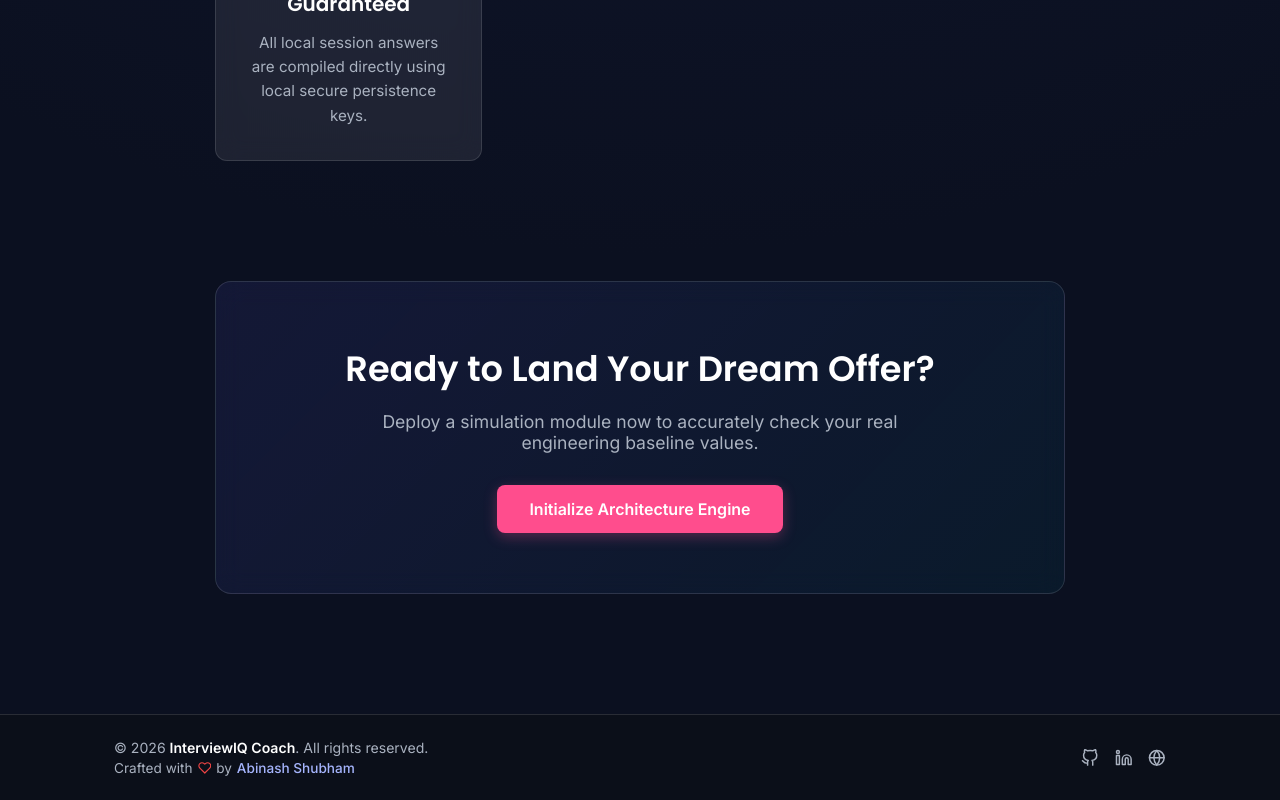
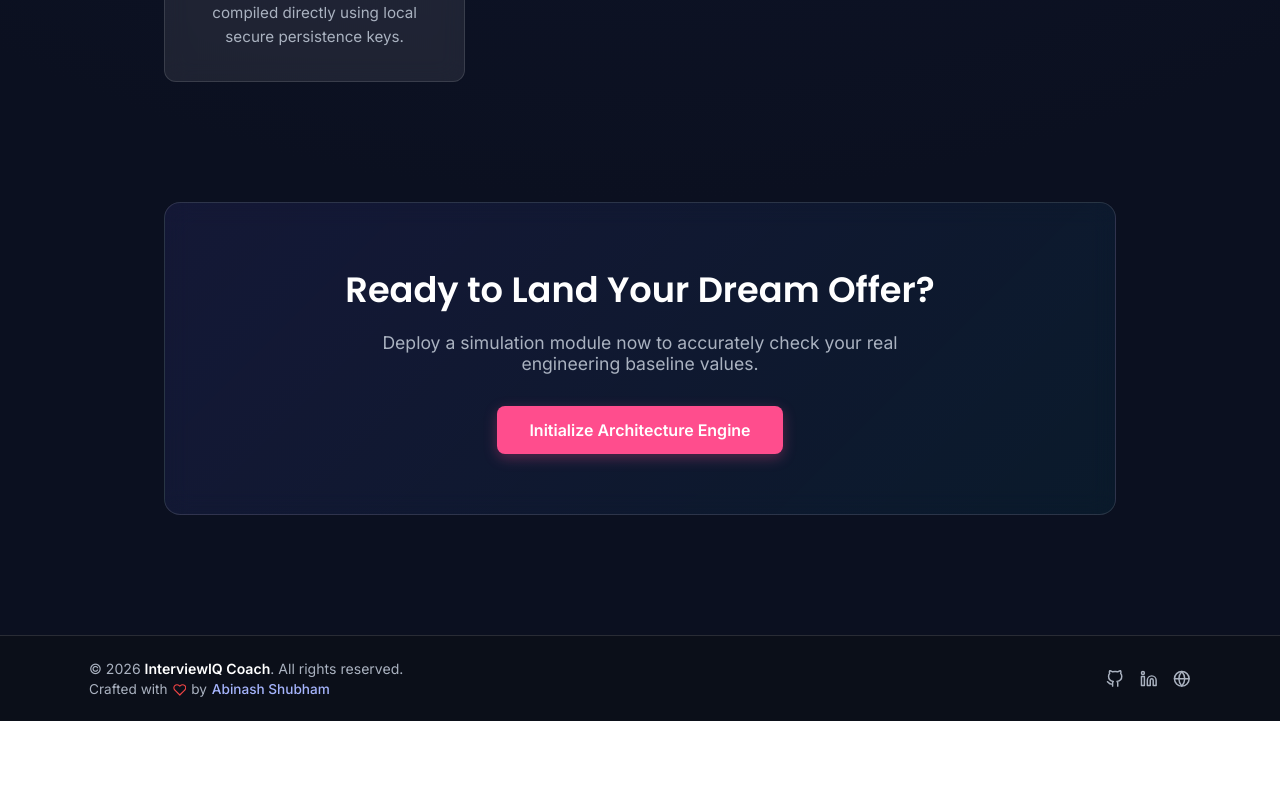
Before and after one commit to abinashshubham/interviewiq-coach, a React (Vite) app: page /setup in a window 1280 px wide. Shown: the part 1251-2051 px from the top of the page. After the commit the page ends 1972 px from the top, so only its background shows below. Built offline with nearby package versions, Linux system fonts and the light colour scheme.

Commit message:
changes in CSS file Home, History, Footer

```diff
--- a/src/components/Footer/Footer.css
+++ b/src/components/Footer/Footer.css
@@ -9,7 +9,7 @@
 }
 
 .footer-container {
-  max-width: 1100px;
+  max-width: 1150px;
   margin: 0 auto;
   padding: 0 24px;
   display: flex;
--- a/src/pages/History/History.css
+++ b/src/pages/History/History.css
@@ -3,6 +3,7 @@
   max-width: 1000px;
   margin: 0 auto;
   padding: 40px 24px 80px 24px;
+  width: 100%;
 }
 
 .history-header {
--- a/src/pages/Home/Home.css
+++ b/src/pages/Home/Home.css
@@ -1,7 +1,8 @@
 .home-wrapper {
-  max-width: 1200px;
+  max-width: 1000px;
   margin: 0 auto;
   padding: 0 24px 80px 24px;
+  width: 100%;
 }
 
 .features-section {
```
